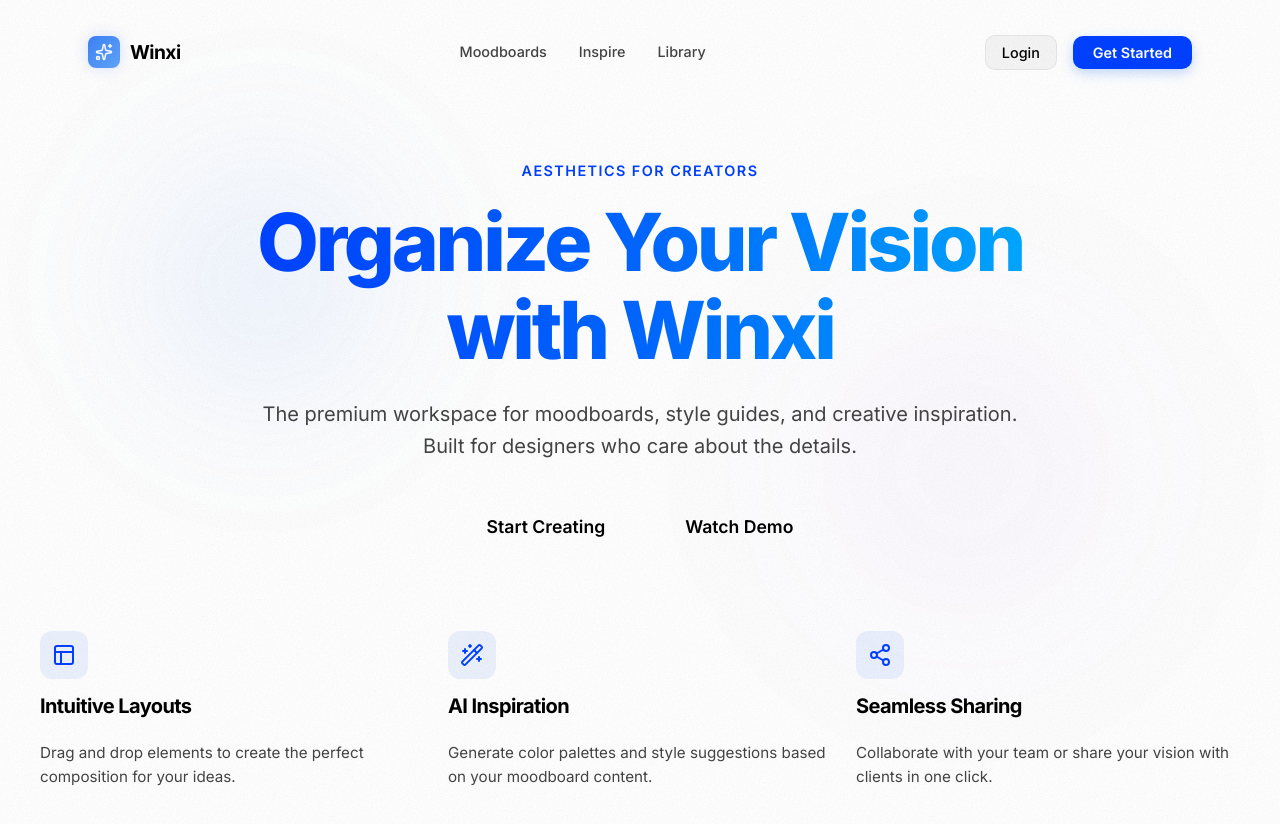
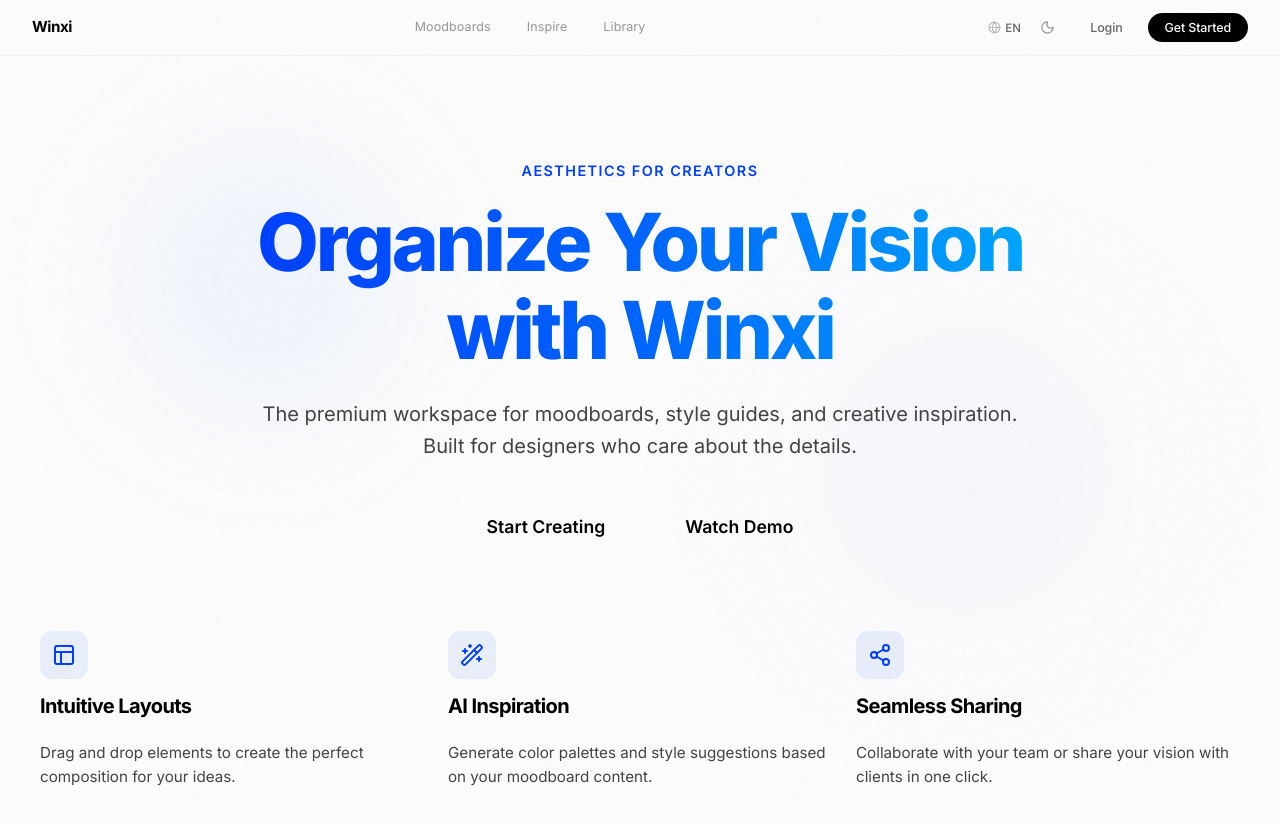
Before and after one commit to SnakeGuitar/Winxi, a React (Vite) app in the folder winxi-client/: page / in a window 1280 px wide. Shown: the top 824 px of the page. Built offline with nearby package versions, Linux system fonts and the light colour scheme.

Commit message:
feat: add components

```diff
--- /dev/null
+++ b/winxi-client/src/components/LanguageSelector.tsx
@@ -0,0 +1,49 @@
+import React from 'react';
+import { Globe } from 'lucide-react';
+
+const LANGUAGES = [
+  { code: 'en', label: 'EN' },
+  { code: 'es', label: 'ES' },
+  { code: 'ja', label: 'JA' },
+  { code: 'zh', label: 'ZH' },
+  { code: 'ko', label: 'KO' },
+];
+
+interface LanguageSelectorProps {
+  currentLang: string;
+  onLangChange: (lang: string) => void;
+}
+
+/**
+ * Dropdown selector for switching application language.
+ */
+const LanguageSelector: React.FC<LanguageSelectorProps> = ({ currentLang, onLangChange }) => {
+  return (
+    <div style={{ display: 'flex', alignItems: 'center', gap: '4px', marginRight: '4px' }}>
+      <Globe size={13} color="#bbb" />
+      <select
+        value={currentLang}
+        onChange={e => onLangChange(e.target.value)}
+        style={{
+          fontSize: '0.72rem',
+          fontWeight: 500,
+          color: '#666',
+          background: 'transparent',
+          border: 'none',
+          outline: 'none',
+          cursor: 'pointer',
+          fontFamily: 'inherit',
+          padding: '2px 0',
+          appearance: 'none',
+          WebkitAppearance: 'none',
+        }}
+      >
+        {LANGUAGES.map(l => (
+          <option key={l.code} value={l.code}>{l.label}</option>
+        ))}
+      </select>
+    </div>
+  );
+};
+
+export default LanguageSelector;
--- /dev/null
+++ b/winxi-client/src/components/NavLink.tsx
@@ -0,0 +1,31 @@
+import React from 'react';
+import { motion } from 'framer-motion';
+
+interface NavLinkProps {
+  href: string;
+  children: React.ReactNode;
+}
+
+/**
+ * Reusable navigation link with hover animations.
+ */
+const NavLink: React.FC<NavLinkProps> = ({ href, children }) => {
+  return (
+    <motion.a
+      href={href}
+      style={{
+        fontSize: '0.78rem',
+        color: '#999',
+        fontWeight: 400,
+        letterSpacing: '0.01em',
+        textDecoration: 'none',
+      }}
+      whileHover={{ color: '#000000' }}
+      transition={{ duration: 0.15 }}
+    >
+      {children}
+    </motion.a>
+  );
+};
+
+export default NavLink;
--- a/winxi-client/src/components/Navbar.tsx
+++ b/winxi-client/src/components/Navbar.tsx
@@ -1,84 +1,82 @@
 import React from 'react';
 import { motion } from 'framer-motion';
-import { Sparkles } from 'lucide-react';
+import { useTranslation } from 'react-i18next';
+import NavLink from './NavLink';
+import LanguageSelector from './LanguageSelector';
+import ThemeToggle from './ThemeToggle';
 
 const Navbar: React.FC = () => {
+  const { t, i18n } = useTranslation();
+  const [darkMode, setDarkMode] = React.useState(false);
+
+  const navLinks = [
+    { key: 'moodboards', href: '#moodboards' },
+    { key: 'inspire', href: '#inspire' },
+    { key: 'library', href: '#library' },
+  ];
+
   return (
-    <nav className="glass-panel" style={{
-      position: 'fixed',
-      top: '20px',
-      left: '50%',
-      transform: 'translateX(-50%)',
-      width: '90%',
-      maxWidth: '1200px',
-      height: '64px',
-      display: 'flex',
-      alignItems: 'center',
-      justifyContent: 'space-between',
-      padding: '0 24px',
-      zIndex: 1000,
-    }}>
-      <div style={{ display: 'flex', alignItems: 'center', gap: '10px' }}>
-        <div style={{
-          width: '32px',
-          height: '32px',
-          background: 'linear-gradient(135deg, #3b82f6 0%, #60a5fa 100%)',
-          borderRadius: '8px',
-          display: 'flex',
-          alignItems: 'center',
-          justifyContent: 'center',
-          boxShadow: '0 0 15px var(--accent-glow)'
-        }}>
-          <Sparkles size={18} color="white" />
-        </div>
-        <span style={{ fontSize: '1.2rem', fontWeight: 700, letterSpacing: '-0.03em' }}>
+    <nav
+      style={{
+        position: 'fixed',
+        top: 0,
+        left: 0,
+        right: 0,
+        height: '56px',
+        display: 'flex',
+        alignItems: 'center',
+        justifyContent: 'space-between',
+        padding: '0 32px',
+        zIndex: 1000,
+        background: 'rgba(255, 255, 255, 0.85)',
+        backdropFilter: 'blur(20px)',
+        WebkitBackdropFilter: 'blur(20px)',
+        borderBottom: '1px solid rgba(0, 0, 0, 0.04)',
+      }}
+    >
+      <div style={{ display: 'flex', alignItems: 'center', gap: '8px' }}>
+        <span
+          style={{
+            fontSize: '0.95rem',
+            fontWeight: 700,
+            letterSpacing: '-0.03em',
+            color: '#000000',
+          }}
+        >
           Winxi
         </span>
       </div>
 
-      <div style={{ display: 'flex', alignItems: 'center', gap: '32px' }}>
-        {['Moodboards', 'Inspire', 'Library'].map((item) => (
-          <motion.a
-            key={item}
-            href={`#${item.toLowerCase()}`}
-            style={{ fontSize: '0.9rem', color: 'var(--text-secondary)', fontWeight: 500 }}
-            whileHover={{ color: 'var(--text-primary)' }}
-          >
-            {item}
-          </motion.a>
+      <div style={{ display: 'flex', alignItems: 'center', gap: '36px' }}>
+        {navLinks.map((link) => (
+          <NavLink key={link.key} href={link.href}>
+            {t(`common.nav.${link.key}`)}
+          </NavLink>
         ))}
       </div>
 
-      <div style={{ display: 'flex', alignItems: 'center', gap: '16px' }}>
+      <div style={{ display: 'flex', alignItems: 'center', gap: '8px' }}>
+        <LanguageSelector
+          currentLang={i18n.language}
+          onLangChange={(l) => i18n.changeLanguage(l)}
+        />
+
+        <ThemeToggle darkMode={darkMode} onToggle={() => setDarkMode(!darkMode)} />
+
         <motion.button
-          whileHover={{ scale: 1.05 }}
-          whileTap={{ scale: 0.95 }}
-          style={{
-            padding: '8px 16px',
-            borderRadius: '10px',
-            fontSize: '0.9rem',
-            fontWeight: 500,
-            color: 'var(--text-primary)',
-            background: 'var(--bg-tertiary)',
-            border: '1px solid var(--border-color)'
-          }}
+          whileHover={{ scale: 1.03 }}
+          whileTap={{ scale: 0.97 }}
+          className="btn btn-ghost btn-sm"
+          style={{ color: '#666', borderColor: 'transparent' }}
         >
-          Login
+          {t('common.auth.login')}
         </motion.button>
         <motion.button
-          whileHover={{ scale: 1.05, boxShadow: '0 0 20px var(--accent-glow)' }}
-          whileTap={{ scale: 0.95 }}
-          style={{
-            padding: '8px 20px',
-            borderRadius: '10px',
-            fontSize: '0.9rem',
-            fontWeight: 600,
-            color: 'white',
-            background: 'var(--accent-primary)',
-            boxShadow: '0 4px 12px rgba(59, 130, 246, 0.3)'
-          }}
+          whileHover={{ scale: 1.03 }}
+          whileTap={{ scale: 0.97 }}
+          className="btn btn-primary btn-sm"
         >
-          Get Started
+          {t('common.auth.getStarted')}
         </motion.button>
       </div>
     </nav>
--- /dev/null
+++ b/winxi-client/src/components/ThemeToggle.tsx
@@ -0,0 +1,43 @@
+import React, { useEffect } from 'react';
+import { motion } from 'framer-motion';
+import { Sun, Moon } from 'lucide-react';
+
+interface ThemeToggleProps {
+  darkMode: boolean;
+  onToggle: () => void;
+}
+
+/**
+ * Button to toggle between light and dark modes.
+ * Applies the 'dark' class to the document root.
+ */
+const ThemeToggle: React.FC<ThemeToggleProps> = ({ darkMode, onToggle }) => {
+  useEffect(() => {
+    document.documentElement.classList.toggle('dark', darkMode);
+  }, [darkMode]);
+
+  return (
+    <motion.button
+      onClick={onToggle}
+      whileHover={{ scale: 1.1 }}
+      whileTap={{ scale: 0.92 }}
+      style={{
+        background: 'transparent',
+        border: 'none',
+        cursor: 'pointer',
+        padding: '6px',
+        borderRadius: '6px',
+        display: 'flex',
+        alignItems: 'center',
+        justifyContent: 'center',
+        color: '#999',
+        marginRight: '4px',
+      }}
+      title={darkMode ? 'Switch to light mode' : 'Switch to dark mode'}
+    >
+      {darkMode ? <Sun size={15} /> : <Moon size={15} />}
+    </motion.button>
+  );
+};
+
+export default ThemeToggle;
```
Also changed, not shown: winxi-client/src/components/Footer.tsx (added, +63 -0 lines).
